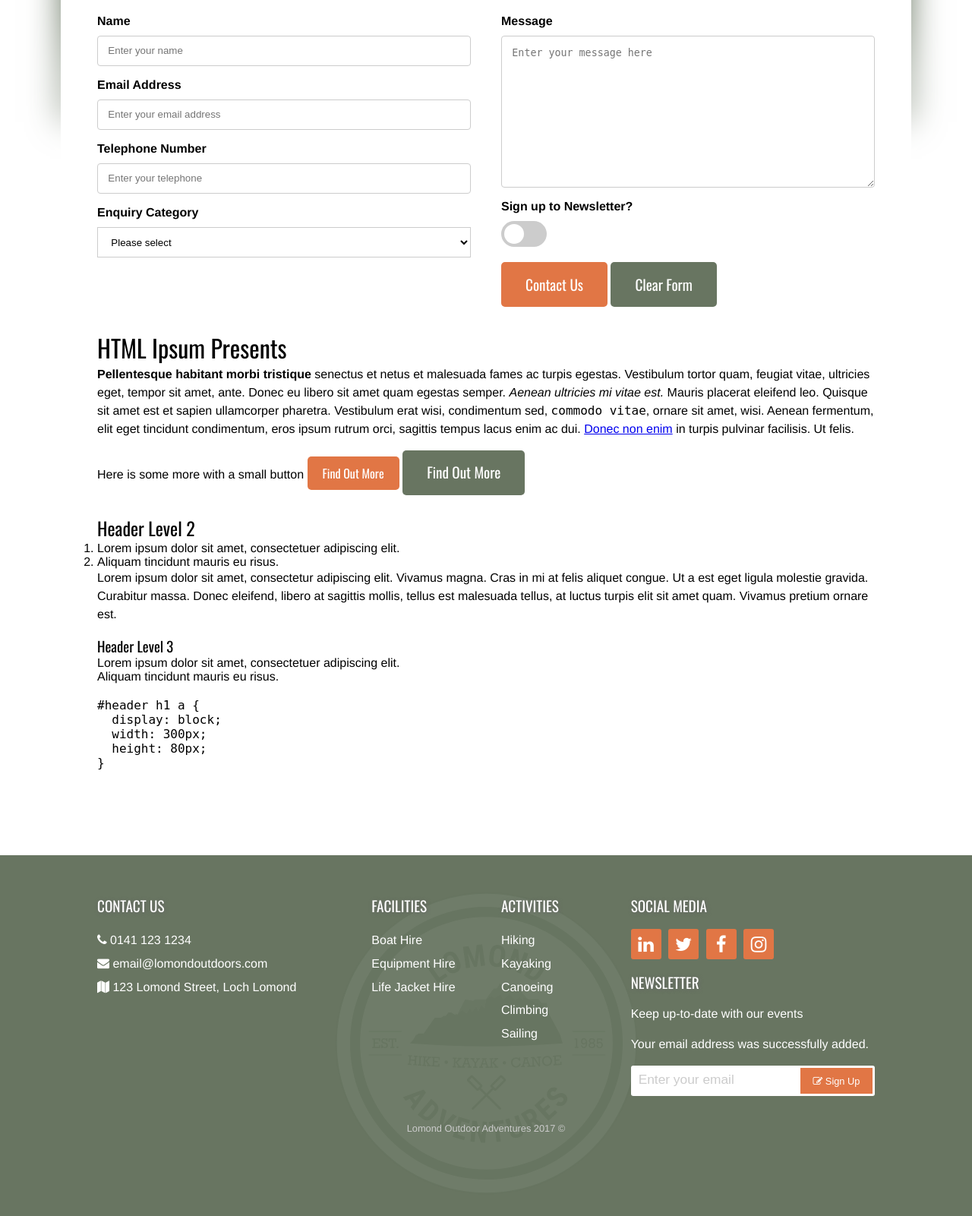
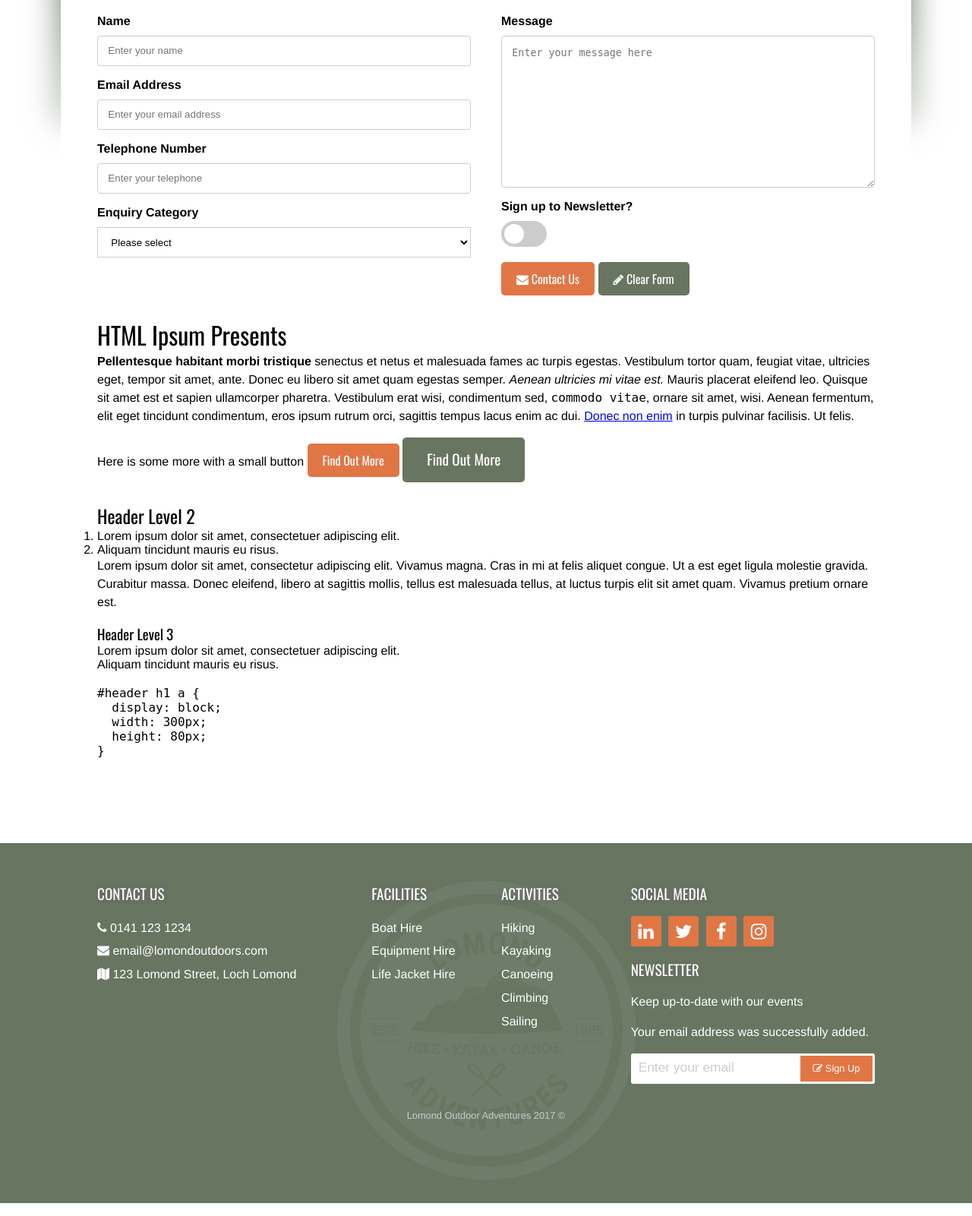
Before and after one commit to cjconnor24/OutdoorCentre, a PHP site: page /contact.php in a window 1280 px wide. Shown: the part 492-2093 px from the top of the page at 76% size. Run offline with PHP 8.4, Linux system fonts and the light colour scheme.

Commit message:
Made buttons smaller and added some icons

```diff
--- a/contact.php
+++ b/contact.php
@@ -69,8 +69,8 @@
                         </label>
                     </div>
 
-                    <button type="submit" class="btn btn-orng btn-lg">Contact Us</button>
-                    <button type="reset" class="btn btn-khak btn-lg">Clear Form</button>
+                    <button type="submit" class="btn btn-orng"><i class="fa fa-envelope"></i> Contact Us</button>
+                    <button type="reset" class="btn btn-khak"><i class="fa fa-pencil"></i> Clear Form</button>
 
                 </div>
 
```
